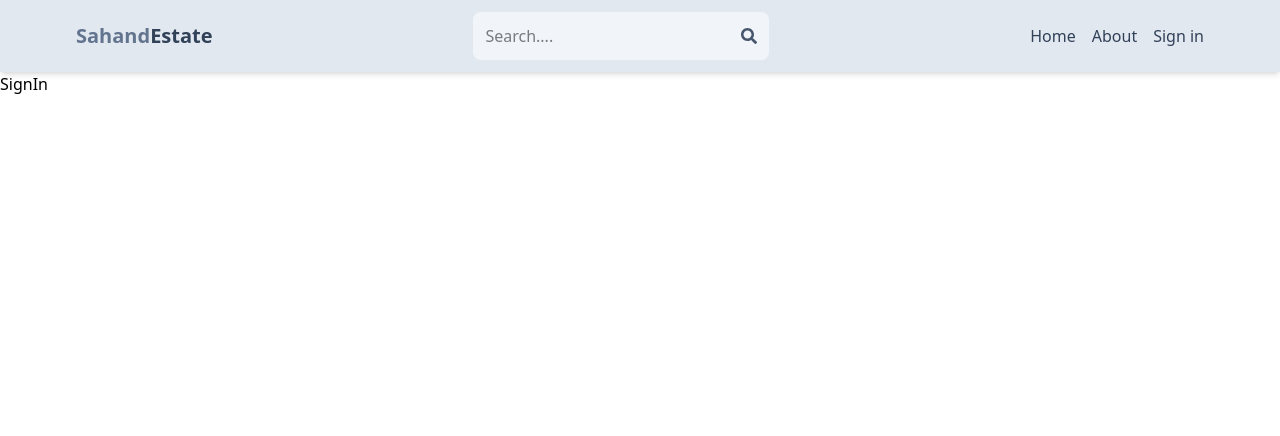
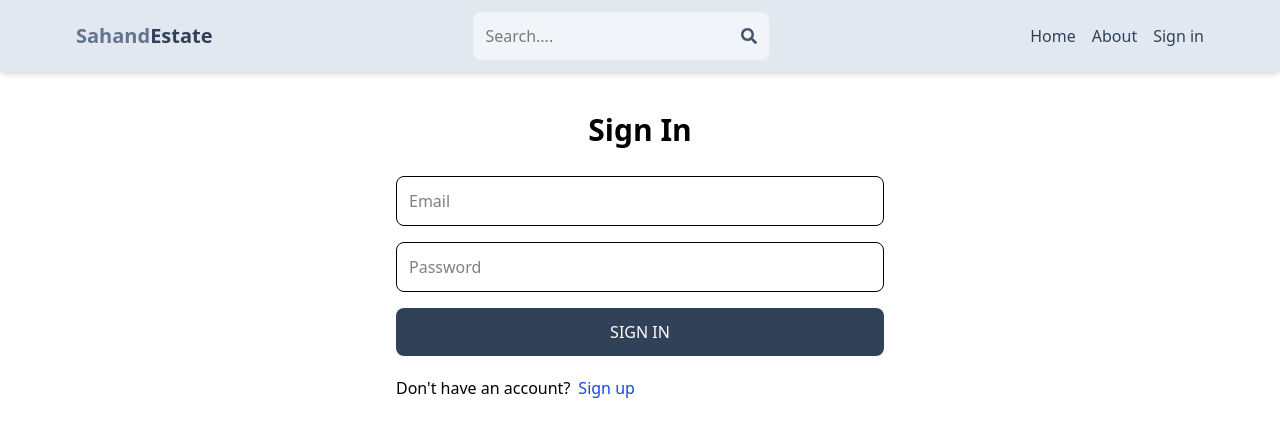
Before and after one commit to amiz-seoat/mern-estate, a React (Vite) app in the folder client/: page /sign-in in a window 1280 px wide. Shown: the top 436 px of the page. Built offline with nearby package versions, Linux system fonts and the light colour scheme.

Commit message:
complete sign in page functionality

```diff
--- a/client/src/pages/SignIn.jsx
+++ b/client/src/pages/SignIn.jsx
@@ -1,7 +1,85 @@
-import React from 'react'
+import React, { useState } from 'react';
+import { Link, useNavigate } from 'react-router-dom';
 
 export default function SignIn() {
+  const [formData, setFormData] = useState({});
+  const [error, setError] = useState(null);
+  const [loading, setLoading] = useState(false);
+  const navigate = useNavigate();
+
+  const handleChange = (e) => {
+    setFormData({
+      ...formData,
+      [e.target.id]: e.target.value,
+    });
+  };
+
+  const handleSubmit = async (e) => {
+    e.preventDefault();
+    try {
+      setLoading(true);
+      const res = await fetch('/api/auth/signin', {
+        method: 'POST',
+        headers: {
+          'Content-Type': 'application/json', // Fixed typo 'applicaion/json' → 'application/json'
+        },
+        body: JSON.stringify(formData),
+      });
+
+      const text = await res.text();
+      const data = text ? JSON.parse(text) : {}; // Prevent empty JSON error
+
+
+
+
+      if (data.success === false) {
+        setError(data.message);
+        setLoading(false);
+        return;
+      }
+
+      setLoading(false);
+      setError(null);
+      navigate('/');
+    } catch (error) {
+      setLoading(false);
+      setError(error.message);
+    }
+  };
+
   return (
-    <div>SignIn</div>
-  )
+    <div className='p-3 max-w-lg mx-auto'>
+      <h1 className='text-3xl text-center font-semibold my-7'>Sign In</h1>
+      <form onSubmit={handleSubmit} className='flex flex-col gap-4'>
+
+        <input
+          type="email"
+          placeholder='Email'
+          className='border p-3 rounded-lg'
+          id='email'
+          onChange={handleChange}
+        />
+        <input
+          type="password"
+          placeholder='Password'
+          className='border p-3 rounded-lg'
+          id='password'
+          onChange={handleChange}
+        />
+        <button
+          disabled={loading}
+          className='bg-slate-700 text-white p-3 rounded-lg uppercase hover:opacity-95 disabled:opacity-80'
+        >
+          {loading ? 'Loading...' : 'Sign In'}
+        </button>
+      </form>
+      <div className='flex gap-2 mt-5'>
+        <p>Don't have an account?</p>
+        <Link to={'/sign-up'}>
+          <span className='text-blue-700'>Sign up</span>
+        </Link>
+      </div>
+      {error && <p className='text-red-500 mt-5'>{error}</p>}
+    </div>
+  );
 }
```
